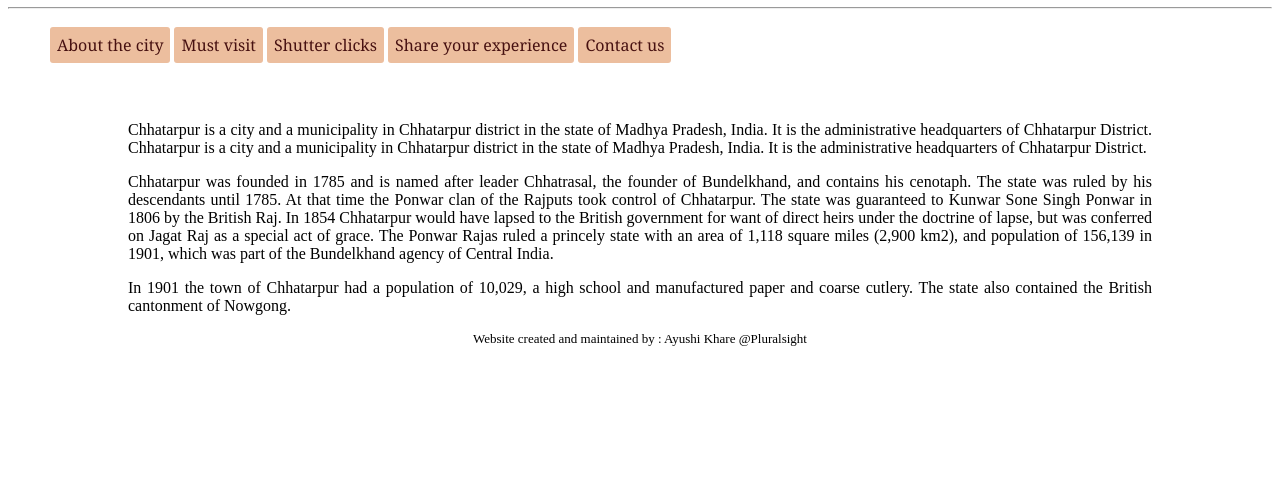
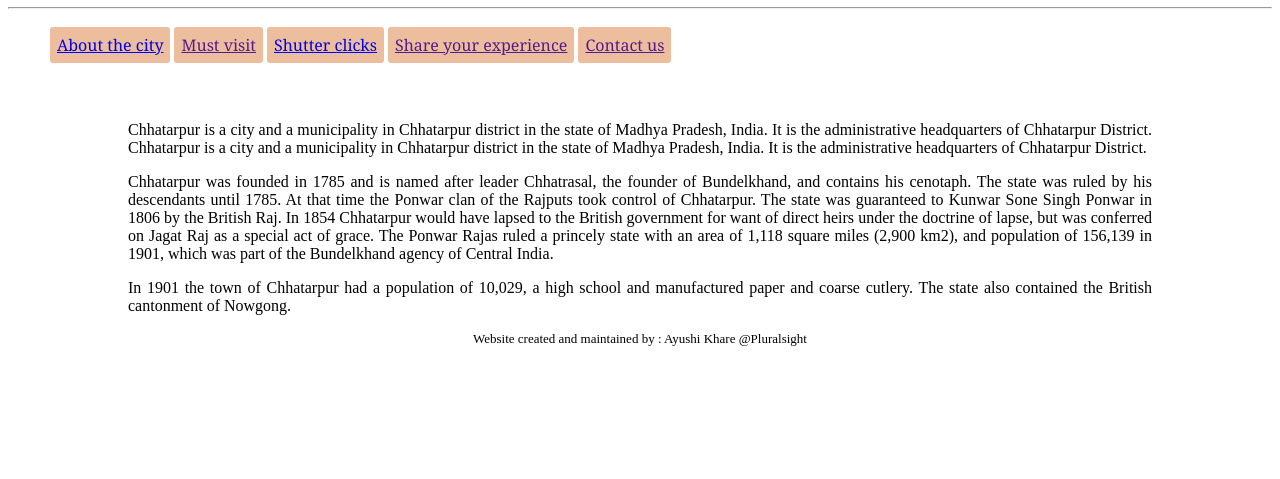
Before and after one commit to ayushi-khare-ps/simple-travel-site, a plain HTML site: page index.html in a window 1280 px wide. Shown: the part 321-800 px from the top of the page. Drawn offline with Linux system fonts and the light colour scheme.

Commit message:
Updated post html validations

```diff
--- a/index.html
+++ b/index.html
@@ -4,7 +4,7 @@
     <meta charset="UTF-8">
     <meta name="viewport" content="width=device-width, initial-scale=1.0">
     <title>My City!</title>
-    <link rel="icon" type="image" href="./images/fav.png">
+    <link rel="icon" type="image/x-icon" href="./images/fav.png">
     <link rel="stylesheet" href="./css/simple-travel-site.css">
 </head>
 <body>
@@ -16,11 +16,11 @@
     <nav id="nav_bar">
 
         <ul>
-            <a href="./index.html"><li>About the city</li></a>
-            <a href=""><li>Must visit</li></a>
-            <a href="./cityimages.html"><li>Shutter clicks</li></a>
-            <a href=""><li>Share your experience</li></a>
-            <a href=""><li>Contact us</li></a>
+            <li><a href="./index.html">About the city</a></li>
+            <li><a href="">Must visit</a></li>
+            <li><a href="./cityimages.html">Shutter clicks</a></li>
+            <li><a href="">Share your experience</a></li>
+            <li><a href="">Contact us</a></li>
         </ul>
 
     </nav>
```
Also changed, not shown: cityimages.html (+10 -10 lines).
